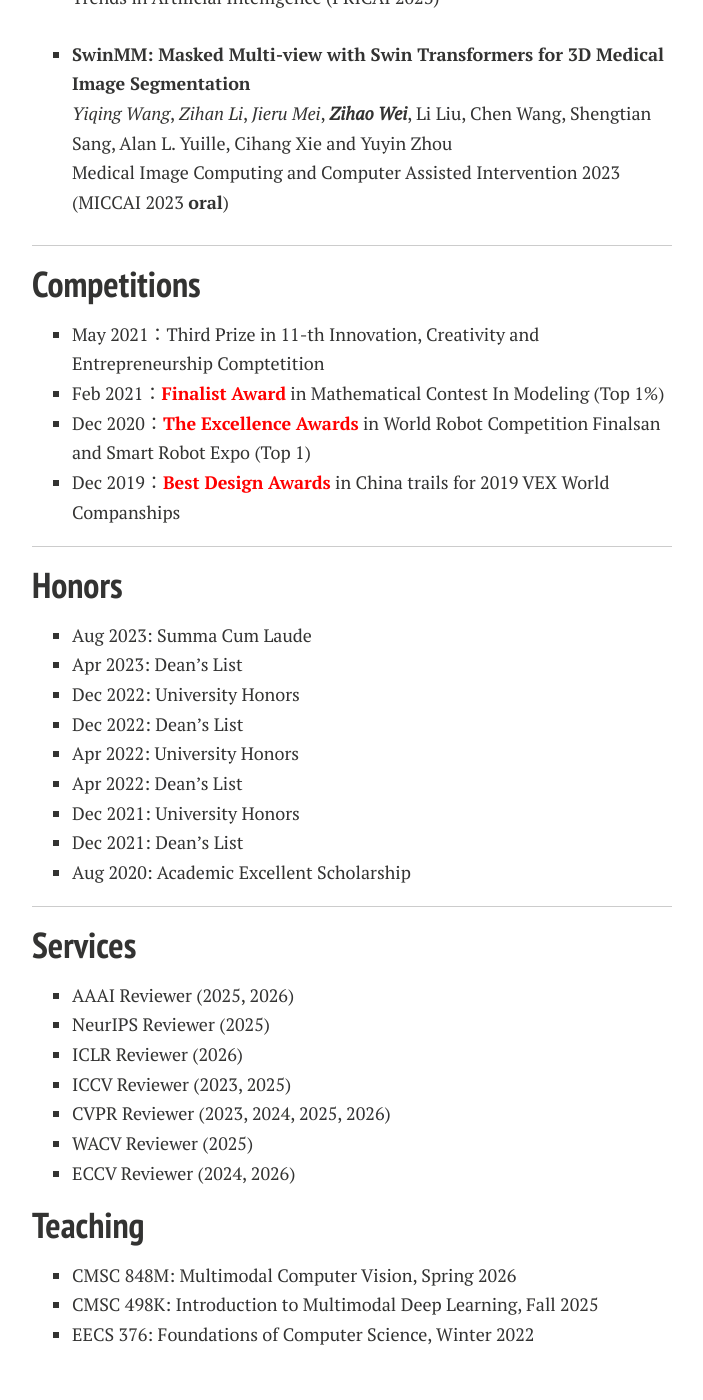
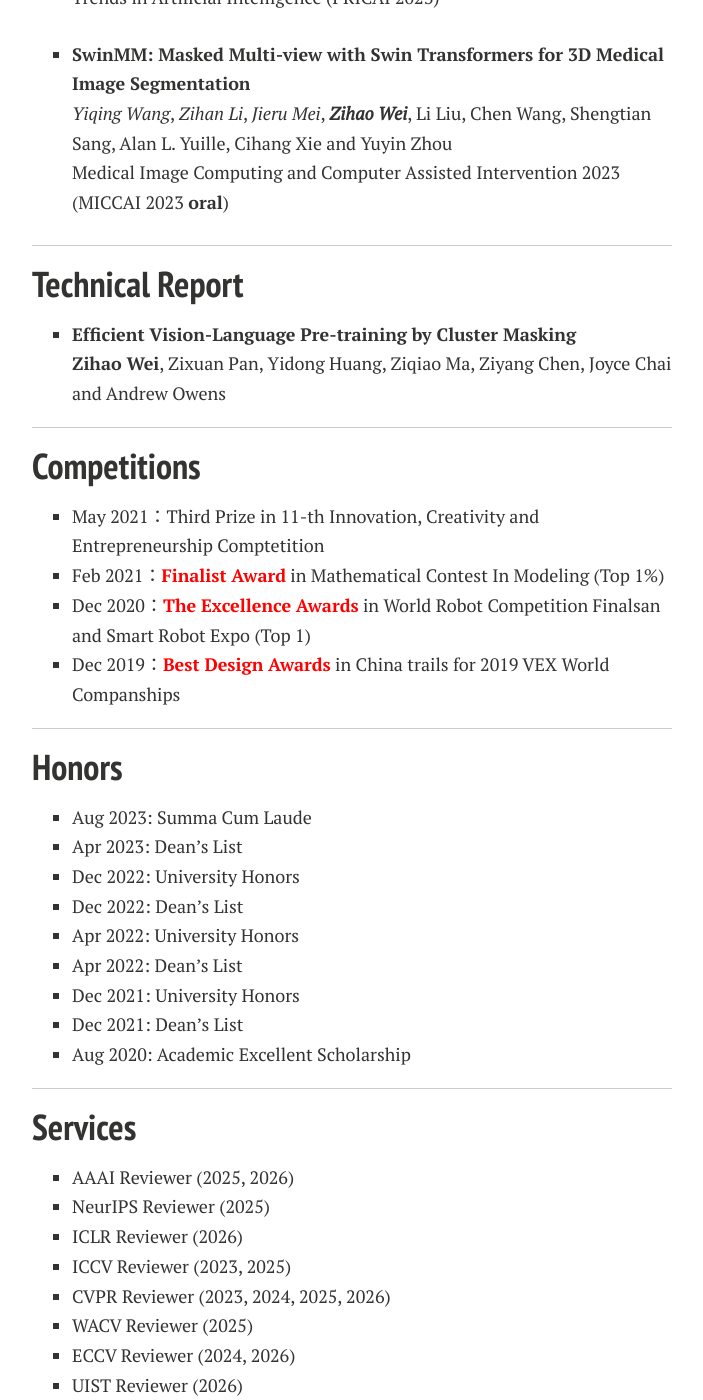
Before and after one commit to Zi-hao-Wei/Zi-hao-Wei.github.io, a Jekyll site: the page built from index.md, in a window 1280 px wide and 1400 px high, scrolled down 2402 px. Shown: the whole window, without its empty margins (288-991 px from the left). Built offline with Jekyll 4.4.1, drawn with Linux system fonts in a browser that asks for light colours; nearby versions of some CDN libraries; a style sheet for code colours, icons or effects is not loaded; our own code applies the rules of GitHub Pages for plain Markdown files.

Commit message:
Update index.md

```diff
--- a/index.md
+++ b/index.md
@@ -67,6 +67,11 @@
 <br>_Yiqing Wang_, _Zihan Li_, _Jieru Mei_, **_Zihao Wei_**, Li Liu, Chen Wang, Shengtian Sang, Alan L. Yuille, Cihang Xie and Yuyin Zhou
 <br> Medical Image Computing and Computer Assisted Intervention 2023 (MICCAI 2023 **oral**)
 
+---
+## Technical Report
+
+- **Efficient Vision-Language Pre-training by Cluster Masking**
+<br> **Zihao Wei**, Zixuan Pan, Yidong Huang, Ziqiao Ma, Ziyang Chen, Joyce Chai and Andrew Owens
 
 ---
 ## Competitions
@@ -96,6 +101,7 @@
 - CVPR Reviewer (2023, 2024, 2025, 2026)
 - WACV Reviewer (2025)
 - ECCV Reviewer (2024, 2026)
+- UIST Reviewer (2026)
 
 ## Teaching
 - CMSC 848M: Multimodal Computer Vision, Spring 2026
```
